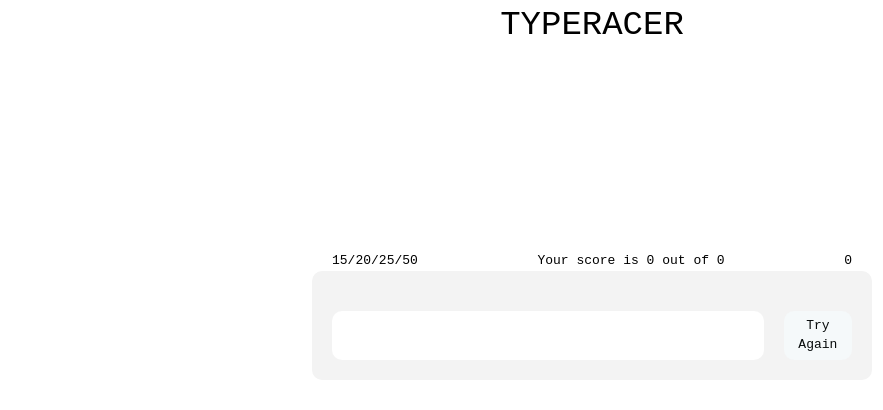
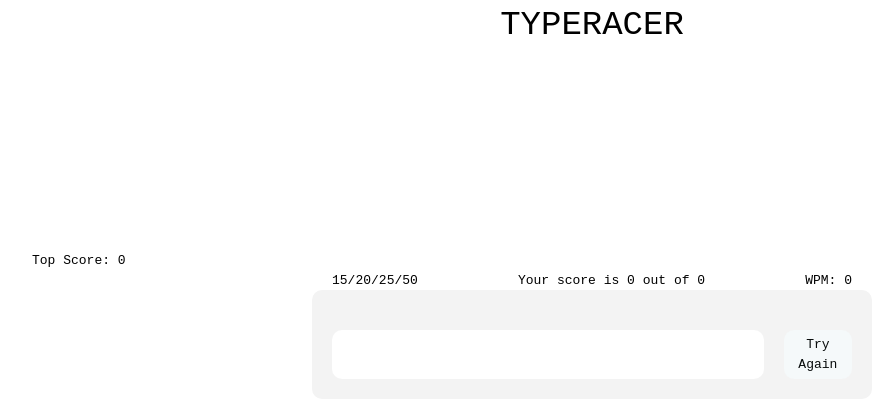
Before and after one commit to kirillpav/Typed, a Next.js app: page / in a window 1280 px wide. Shown: the top 410 px of the page, without its empty margins (48-931 px from the left). Built offline with nearby package versions, Linux system fonts and the light colour scheme.

Commit message:
Finished WPM implementation

```diff
--- a/src/app/page.tsx
+++ b/src/app/page.tsx
@@ -3,7 +3,6 @@
 import { useState, useEffect, useMemo, ReactElement } from "react";
 import classNames from "classnames";
 import styles from "../styles/Home.module.css";
-
 type Word = {
 	word: string;
 };
@@ -22,6 +21,10 @@
 	const [score, setScore] = useState<number>(0);
 	const [userSetLength, setUserSetLength] = useState<number>(20);
 	const [keyPressCount, setKeyPressCount] = useState<number>(0);
+	// Time Calculation
+	const [startTime, setStartTime] = useState<number | null>(null);
+	const [endTime, setEndTime] = useState<number | null>(null);
+	const [timeElapsed, setTimeElapsed] = useState<number | null>(null);
 
 	const fetchRandomWord = (length: number) => {
 		return fetch(`https://random-word-api.herokuapp.com/word?number=${length}`)
@@ -52,6 +55,9 @@
 			setWordIdx(0);
 			setText("");
 			setKeyPressCount(0);
+			setStartTime(null);
+			setEndTime(null);
+			setTimeElapsed(null);
 		});
 	};
 
@@ -62,6 +68,9 @@
 		setWordIdx(0);
 		setText("");
 		setKeyPressCount(0);
+		setStartTime(null);
+		setEndTime(null);
+		setTimeElapsed(null);
 	};
 
 	useEffect(() => {
@@ -97,28 +106,43 @@
 				return newCorrectWords;
 			});
 		}
+		if (wordIdx === textSplit.length - 1) {
+			setEndTime(Date.now());
+		}
 	}, [text, currentWord, wordIdx, textSplit]);
 
-	// useEffect(() => {
-	// 	if (wordIdx > words.length && words.length > 0) {
-	// 		setCorrectWords(Array(userSetLength).fill(null));
-	// 		fetchRandomWord(userSetLength);
-	// 		setScore(0);
-	// 		setWordIdx(0);
-	// 		setText("");
-	//		setKeyPressCount(0)
-	// 	}
-	// }, [wordIdx, words.length, userSetLength]);
+	// End of game
+	useEffect(() => {
+		if (wordIdx > words.length && words.length > 0) {
+			setTopScore(Math.max(topScore, score));
+		}
+	}, [wordIdx, words.length, userSetLength]);
 
 	const handleInputChange = (e: React.ChangeEvent<HTMLInputElement>) => {
+		if (startTime === null) {
+			setStartTime(Date.now());
+		}
 		setText(e.target.value);
 		setKeyPressCount((prevCount) => prevCount + 1);
+	};
+
+	useEffect(() => {
+		if (startTime && endTime) {
+			setTimeElapsed((endTime - startTime) / 1000);
+		}
+	});
+
+	const calculateWPM = () => {
+		if (!timeElapsed) return 0;
+		const minutes = timeElapsed / 60;
+		const words = keyPressCount / 5;
+		return words / minutes;
 	};
 
 	return (
 		<div className="px-20">
 			<h1 className={styles.title}>TYPERACER</h1>
-			{/* <p>Top Score: {topScore}</p> */}
+			<p>Top Score: {topScore}</p>
 			<div className={styles.container}>
 				<div className={styles.settingsContainer}>
 					<div>
@@ -133,7 +157,7 @@
 					<p>
 						Your score is {score} out of {words.length}
 					</p>
-					<p>{wordsPerMinute}</p>
+					<p>WPM: {calculateWPM().toFixed(0)}</p>
 				</div>
 				<div className={styles.wordsContainer}>
 					<p className={styles.mainText}>
```
